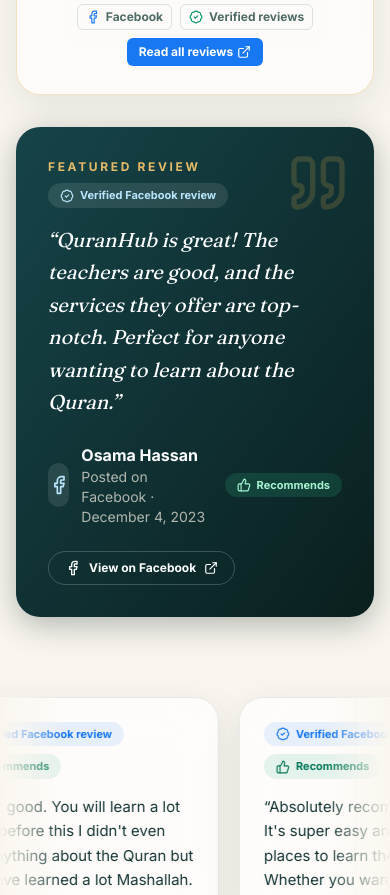
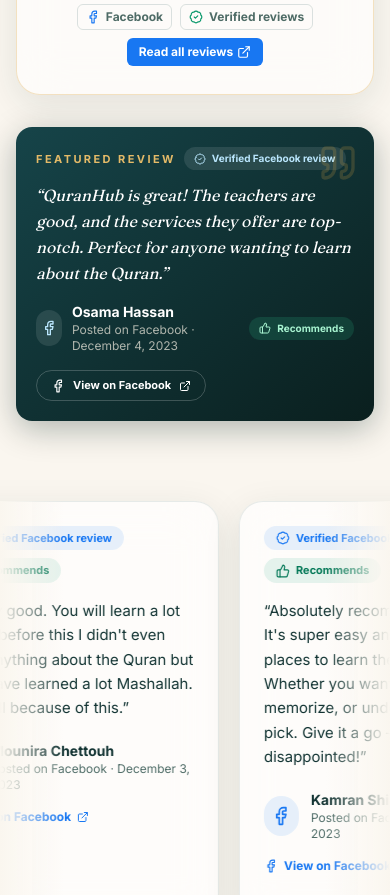
Before and after one commit to nazeerburhani/Quran-Hub, a Next.js app: page / in a window 390 px wide. Shown: the part 1720-2615 px from the top of the page. Built offline with nearby package versions, Linux system fonts and the light colour scheme; no server answers.

Commit message:
Compact featured review card on mobile (smaller padding, type, and footer)

```diff
--- a/components/home/Reviews.tsx
+++ b/components/home/Reviews.tsx
@@ -146,38 +146,38 @@
         {/* Featured spotlight — genuine review */}
         <Reveal className="mt-8">
           <article
-            className="relative mx-auto max-w-3xl overflow-hidden rounded-3xl bg-gradient-to-br from-brand-800 to-brand-950 p-8 shadow-card sm:p-10"
+            className="relative mx-auto max-w-3xl overflow-hidden rounded-2xl bg-gradient-to-br from-brand-800 to-brand-950 p-5 shadow-card sm:rounded-3xl sm:p-10"
             aria-label={`${d.featuredReview}: ${featured.name}`}
           >
-            <Quote className="absolute end-6 top-6 h-16 w-16 text-gold-400/20" aria-hidden="true" />
+            <Quote className="absolute end-4 top-4 h-10 w-10 text-gold-400/20 sm:end-6 sm:top-6 sm:h-16 sm:w-16" aria-hidden="true" />
             <div className="flex flex-wrap items-center gap-2">
-              <p className="text-xs font-bold uppercase tracking-[0.22em] text-gold-300">
+              <p className="text-[11px] font-bold uppercase tracking-[0.22em] text-gold-300 sm:text-xs">
                 {d.featuredReview}
               </p>
-              <span className="inline-flex items-center gap-1.5 rounded-full bg-white/10 px-3 py-1 text-[11px] font-bold text-sky-200">
-                <BadgeCheck className="h-3.5 w-3.5" aria-hidden="true" />
+              <span className="inline-flex items-center gap-1.5 rounded-full bg-white/10 px-2.5 py-1 text-[10px] font-bold text-sky-200 sm:px-3 sm:text-[11px]">
+                <BadgeCheck className="h-3 w-3 sm:h-3.5 sm:w-3.5" aria-hidden="true" />
                 Verified Facebook review
               </span>
             </div>
-            <blockquote className="mt-4 font-display text-xl italic leading-relaxed text-white sm:text-2xl">
+            <blockquote className="mt-3 font-display text-base italic leading-relaxed text-white sm:mt-4 sm:text-2xl">
               “{featured.text}”
             </blockquote>
-            <footer className="mt-6 flex items-center gap-3">
+            <footer className="mt-4 flex items-center gap-2.5 sm:mt-6 sm:gap-3">
               <span
                 aria-hidden="true"
-                className="flex h-11 w-11 items-center justify-center rounded-full bg-white/10 text-sky-200"
+                className="flex h-9 w-9 items-center justify-center rounded-full bg-white/10 text-sky-200 sm:h-11 sm:w-11"
               >
-                <Facebook className="h-5 w-5" />
+                <Facebook className="h-4 w-4 sm:h-5 sm:w-5" />
               </span>
               <div>
-                <p className="font-bold text-white">{featured.name}</p>
-                <p className="text-sm text-sand-100/70">
+                <p className="text-sm font-bold text-white sm:text-base">{featured.name}</p>
+                <p className="text-xs text-sand-100/70 sm:text-sm">
                   Posted on Facebook · {featured.date}
                 </p>
               </div>
               {featured.recommends ? (
-                <span className="ms-auto inline-flex items-center gap-1.5 rounded-full bg-emerald-400/15 px-3 py-1 text-[11px] font-bold text-emerald-200">
-                  <ThumbsUp className="h-3.5 w-3.5" aria-hidden="true" />
+                <span className="ms-auto inline-flex items-center gap-1.5 rounded-full bg-emerald-400/15 px-2.5 py-1 text-[10px] font-bold text-emerald-200 sm:px-3 sm:text-[11px]">
+                  <ThumbsUp className="h-3 w-3 sm:h-3.5 sm:w-3.5" aria-hidden="true" />
                   Recommends
                 </span>
               ) : null}
@@ -186,12 +186,12 @@
               href={SITE.facebookReviews}
               target="_blank"
               rel="noopener noreferrer"
-              className="mt-6 inline-flex items-center gap-2 rounded-full border border-white/20 px-4 py-2 text-xs font-bold text-white transition hover:border-gold-400/60 hover:text-gold-300"
+              className="mt-4 inline-flex items-center gap-2 rounded-full border border-white/20 px-3.5 py-1.5 text-[11px] font-bold text-white transition hover:border-gold-400/60 hover:text-gold-300 sm:mt-6 sm:px-4 sm:py-2 sm:text-xs"
               aria-label={`View ${featured.name}'s review on Facebook`}
             >
-              <Facebook className="h-4 w-4" aria-hidden="true" />
+              <Facebook className="h-3.5 w-3.5 sm:h-4 sm:w-4" aria-hidden="true" />
               View on Facebook
-              <ExternalLink className="h-3.5 w-3.5" aria-hidden="true" />
+              <ExternalLink className="h-3 w-3 sm:h-3.5 sm:w-3.5" aria-hidden="true" />
             </a>
           </article>
         </Reveal>
```
